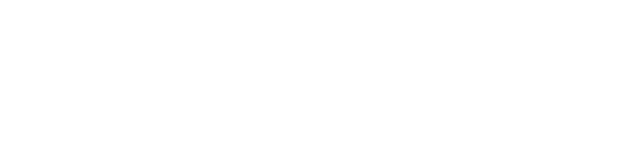
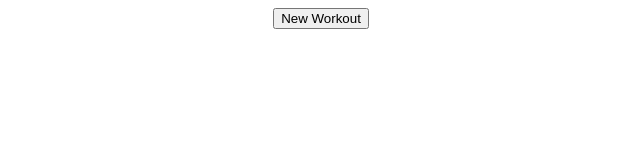
Before and after one commit to zachgalbs/fluffy-disco, a plain HTML site: page index.html in a window 1280 px wide. Shown: the whole page, without its empty margins (319-959 px from the left). Drawn offline with Linux system fonts and the light colour scheme.

Commit message:
centered button

```diff
--- a/index.html
+++ b/index.html
@@ -1,15 +1,15 @@
 <!DOCTYPE html>
 <html>
-
 
     <head>
         <link rel="stylesheet" href="style.css">
     </head>
 
-
     <body>
+        <div class="button-container">
+            <button class="button">New Workout</button>
+        </div>
         <link rel="stylesheet" href="javascript.js">
     </body>
 
-
 </html>
--- a/style.css
+++ b/style.css
@@ -0,0 +1,7 @@
+.button-container {
+    text-align: center;
+}
+
+.button {
+
+}
```
Lines whose indentation alone changed are shown as unchanged.
